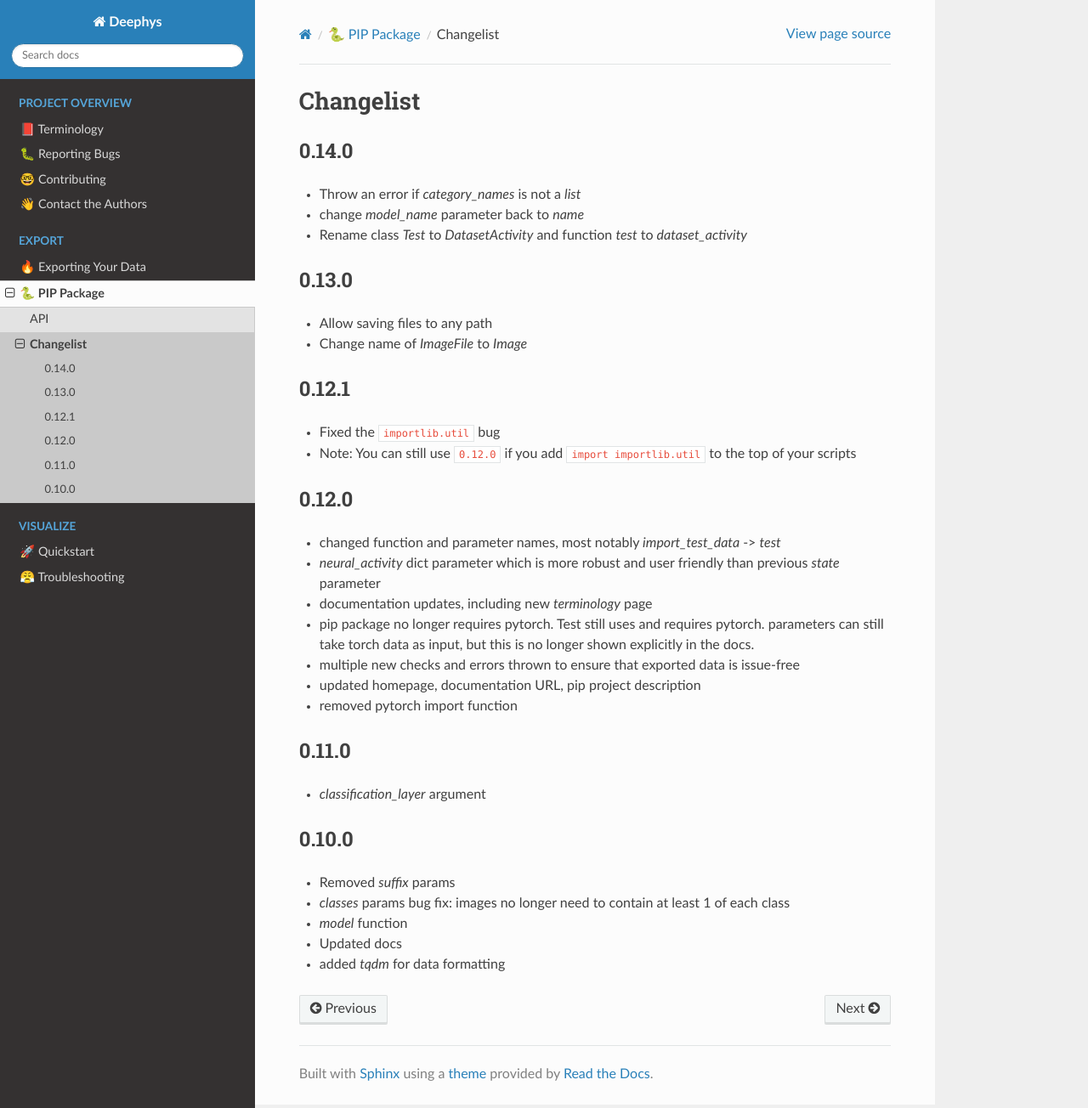
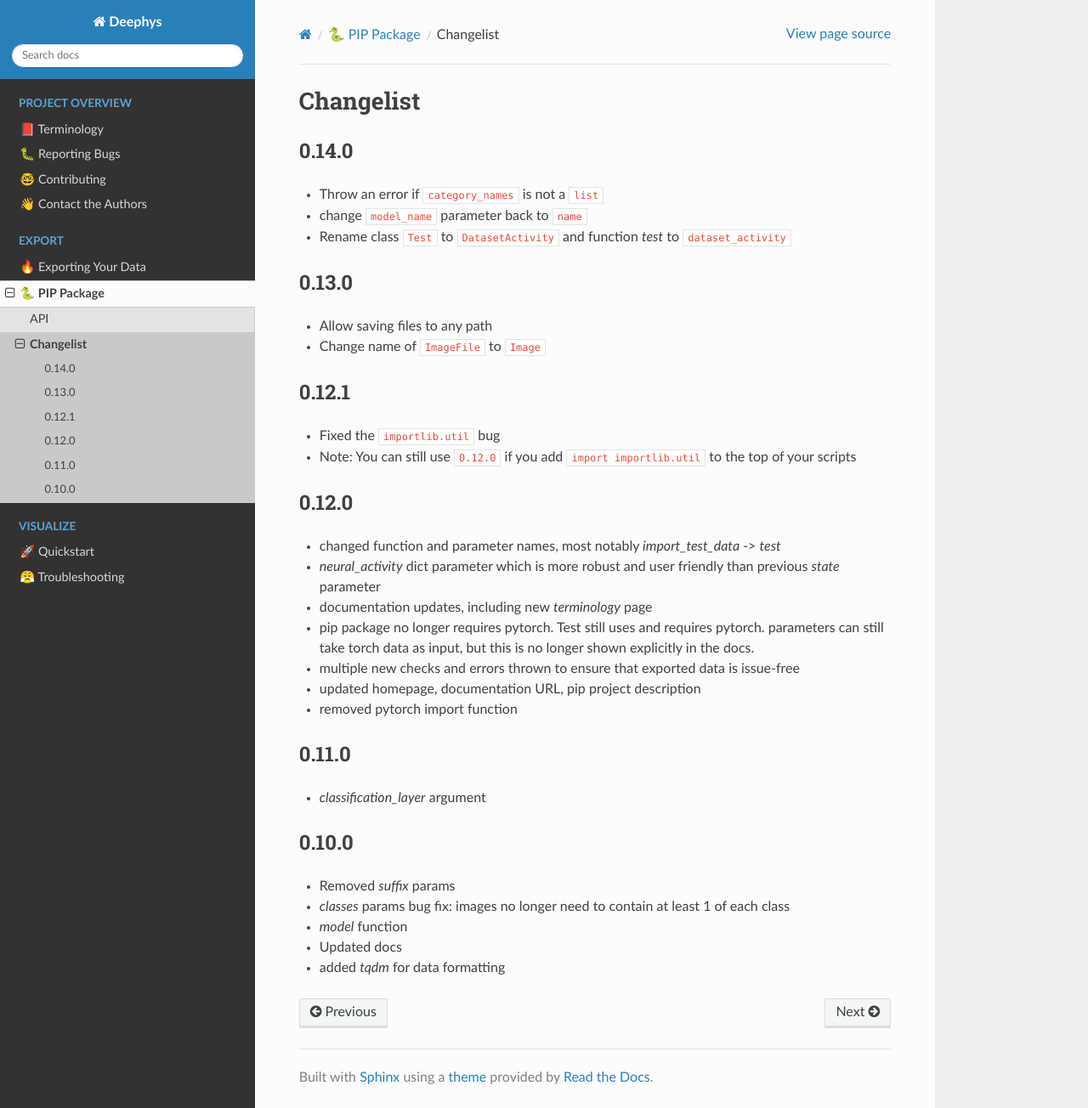
Before and after one commit to mjgroth/deephys, a Sphinx documentation site: the page built from docs/source/pip/changelist.rst, in a window 1280 px wide and 1304 px high. Shown: the whole window at 85% size. Built offline with Sphinx 7.4.7 and the Read the Docs theme 2.0.0, drawn with Linux system fonts in a browser that asks for light colours.

Commit message:
autocommit

```diff
--- a/docs/source/contrib/instructions.rst
+++ b/docs/source/contrib/instructions.rst
@@ -19,6 +19,8 @@ Contribution Instructions
     #. Add your changes to the `changelist <https://github.com/mjgroth/deephys/blob/master/docs/source/pip/changelist.rst>`_
 
     #. Run `these google colabs <https://drive.google.com/drive/u/0/folders/1Phh_iLZvToAZ1BZVbOTam5hD4MlN2Vg->`_ (additional python tests)
+
+    #. Before committing, please use `black <https://github.com/psf/black>`_ with the default settings to format any files you edit. This simplifies diffs as much as possible. The command should be something like ``python -m black source_file.py``.
 
     #. Submit a pull request
 
--- a/docs/source/pip/changelist.rst
+++ b/docs/source/pip/changelist.rst
@@ -4,18 +4,18 @@ Changelist
 0.14.0
 ~~~~~~~~~~~~
 
-- Throw an error if `category_names` is not a `list`
+- Throw an error if ``category_names`` is not a ``list``
 
-- change `model_name` parameter back to `name`
+- change ``model_name`` parameter back to ``name``
 
-- Rename class `Test` to `DatasetActivity` and function `test` to `dataset_activity`
+- Rename class ``Test`` to ``DatasetActivity`` and function `test` to ``dataset_activity``
 
 0.13.0
 ~~~~~~~~~~~~
 
 - Allow saving files to any path
 
-- Change name of `ImageFile` to `Image`
+- Change name of ``ImageFile`` to ``Image``
 
 0.12.1
 ~~~~~~~~~~~~
```
